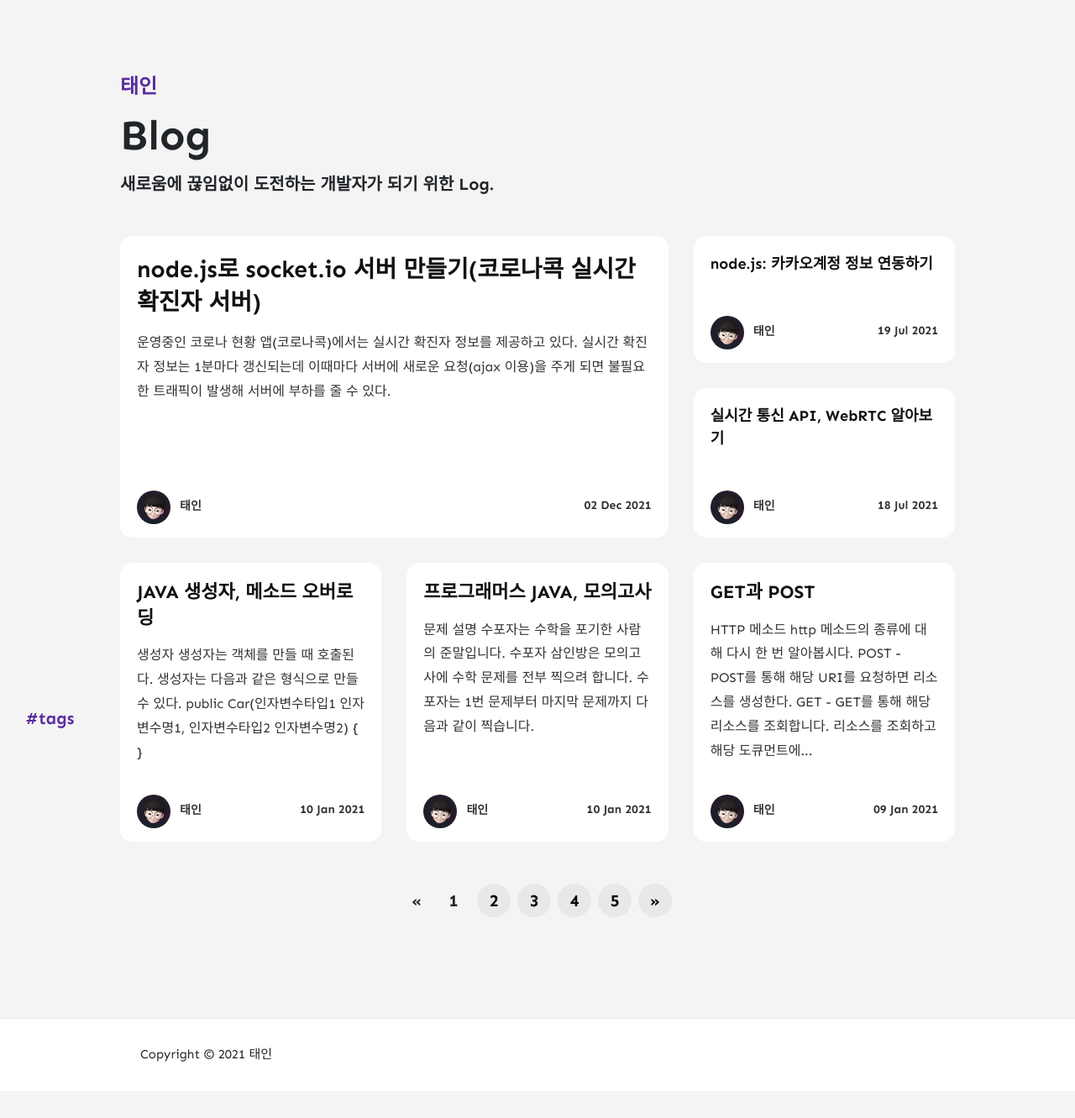
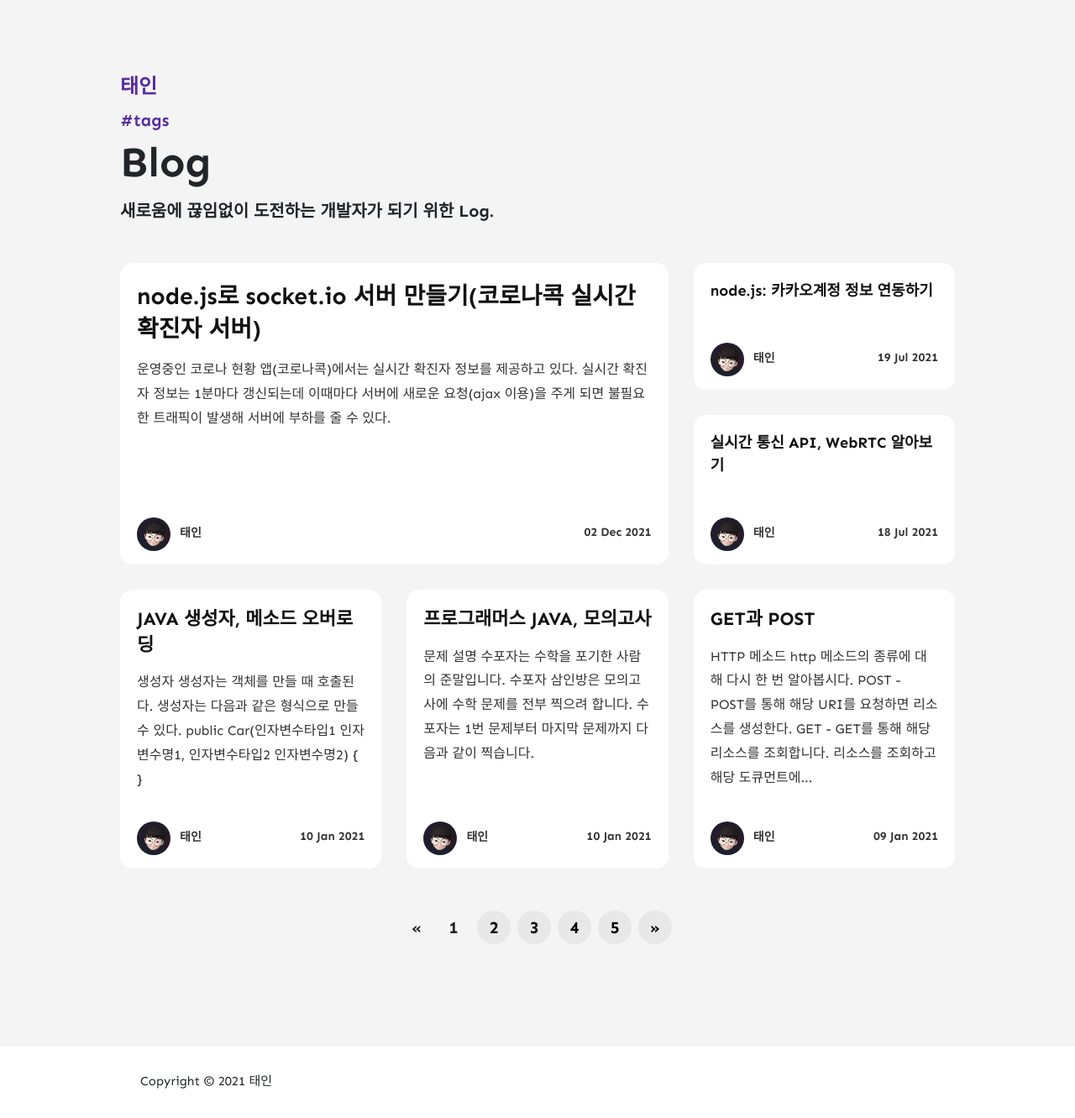
Before and after one commit to IceCream0910/blog, a Jekyll site: the page built from index.html, in a window 1280 px wide. Shown: the whole page at 84% size. Built offline with Jekyll 4.4.1, drawn with Linux system fonts in a browser that asks for light colours; nearby versions of some CDN libraries; the list of posts is cut into pages by our own code; comment, search, counter and statistics services are not loaded; before the commit the page ends 1299 px from its top, so only the background shows below that.

Commit message:
Update default.html

```diff
--- a/_layouts/default.html
+++ b/_layouts/default.html
@@ -64,8 +64,8 @@
                 <h4>태인</h4>
             </a>
 
-            <a class="tagsBtn" href="{{ site.baseurl }}/categories">
-                <h5>#tags</h5>
+            <a class="tagsBtn">
+		    <a href="{{ site.baseurl }}/categories"><h5>#tags</h5></a>
             </a>
 
             <!-- Site Tag
```
